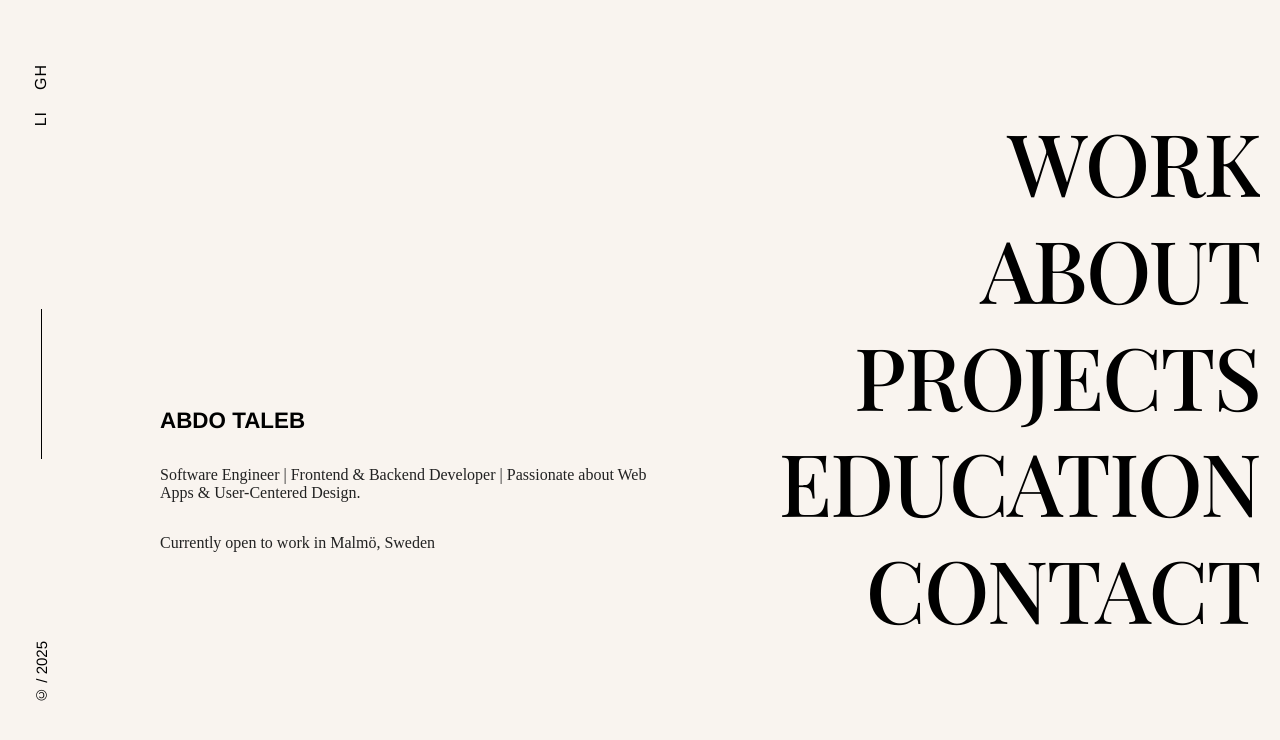
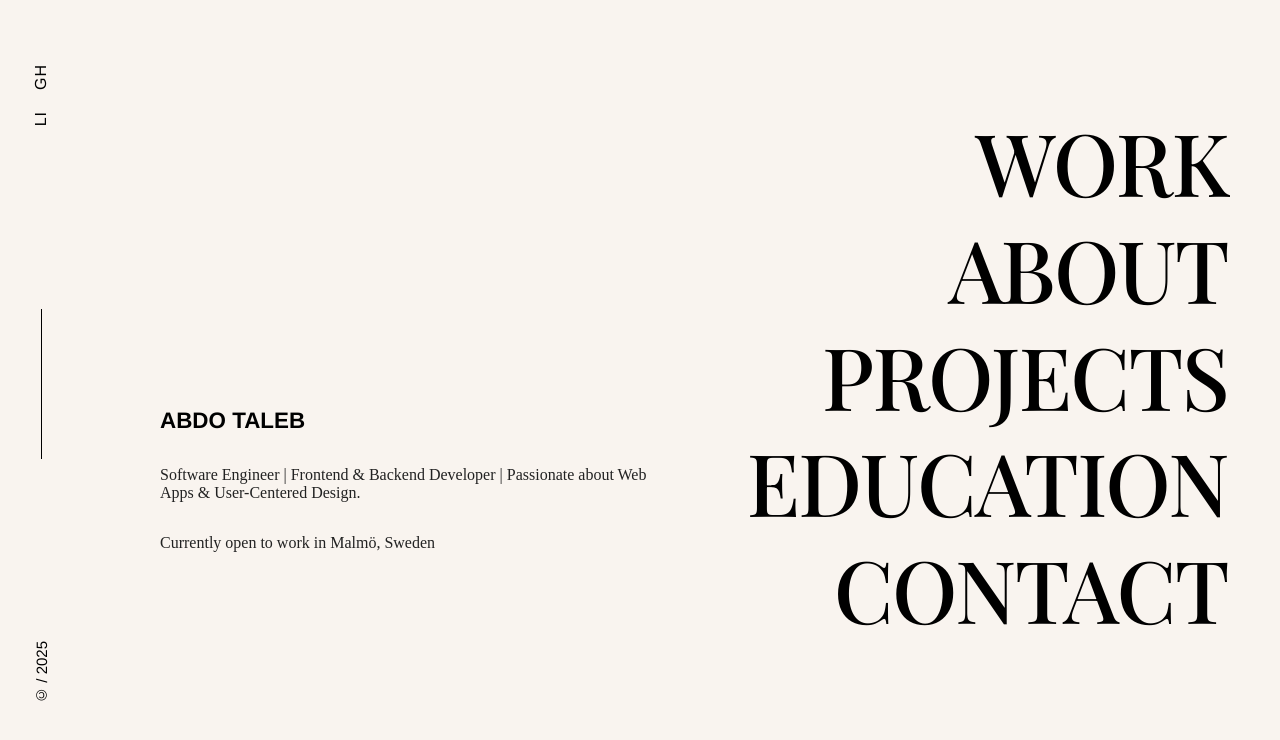
Before and after one commit to AbdoTaleb/portfolio-2025, a React (Vite) app: page / in a window 1280 px wide. Shown: the top 740 px of the page. Built offline with nearby package versions, Linux system fonts and the light colour scheme; a web font is replaced by a local one.

Commit message:
fixing css

```diff
--- a/src/components/Hero/Hero.scss
+++ b/src/components/Hero/Hero.scss
@@ -21,6 +21,7 @@
     justify-content: center;
     padding-top: 12rem;
     height: 100%;
+
     //margin-bottom: 26rem;
     //margin-right: 10rem;
     max-width: 800px;
@@ -48,6 +49,8 @@
     text-align: right;
     max-width: 800px;
     width: 100%;
+
+    padding-right: 2rem;
 
     ul {
       list-style: none;
```
